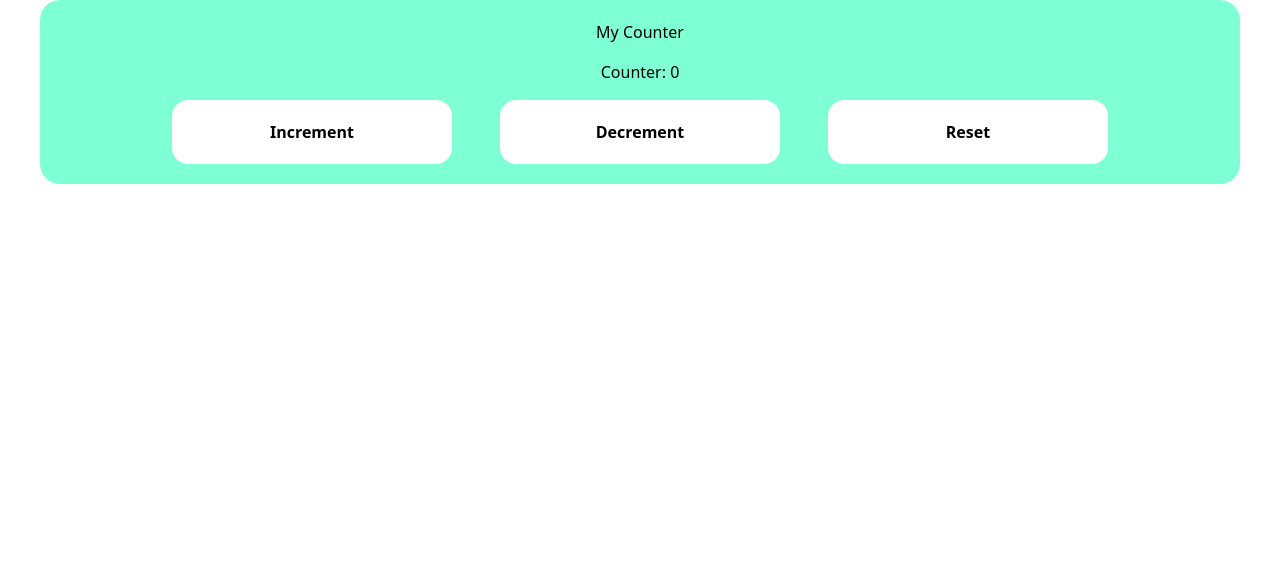
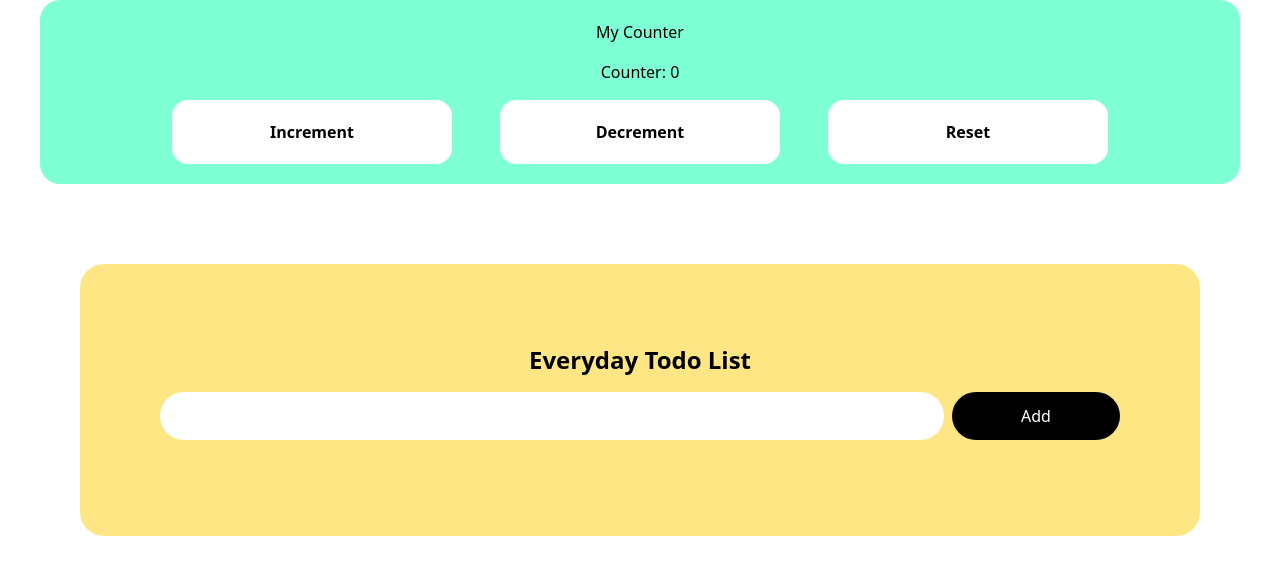
Before and after one commit to Subarna1911/Mini-Projects-, a React (Vite) app: page / in a window 1280 px wide. Shown: the top 574 px of the page. Built offline with nearby package versions, Linux system fonts and the light colour scheme.

Commit message:
simple todolist is built using usestate and react events

```diff
--- a/src/App.jsx
+++ b/src/App.jsx
@@ -1,10 +1,12 @@
 import React from 'react'
 import Counter from './components/Counter'
+import ToDoList from './components/ToDoList'
 
 const App = () => {
   return (
     <div>
       <Counter/>
+      <ToDoList/>
     </div>
   )
 }
--- /dev/null
+++ b/src/components/ToDoList.jsx
@@ -0,0 +1,59 @@
+import React from "react";
+import { useState, useEffect } from "react";
+
+const ToDoList = () => {
+    const[inputValues, setInputValues] = useState("");
+    const [items, setItems] = useState([]);
+
+  const handleChange = (e)=>{
+    setInputValues(e.target.value);
+  }
+
+  const handleClick = ()=>{
+    setItems(prevList=> [...prevList, inputValues]);
+    setInputValues("");
+
+  }
+
+  const removeList = (index)=>{
+    setItems(prevList => prevList.filter((_, i)=> i != index));
+  }
+
+  const handleKeyDown = (e) => {
+
+    if(e.key === "Enter"){
+        handleClick();
+    }
+  }
+
+
+  return (
+    <div className="max-w-screen h-full p-20">
+      <div className="container m-auto p-20 bg-amber-200 rounded-3xl">
+        <h2 className="text-2xl  font-bold text-center"> Everyday Todo List</h2>
+        <div className="flex justify-center items-center gap-2 my-4">
+          <input
+            className="bg-white w-full min-w-50 rounded-full px-4 py-3 outline-none"
+            type="text"
+            value={inputValues}
+            onChange={handleChange}
+             onKeyDown={handleKeyDown}
+
+          />
+          <button className="bg-black text-white px-4 py-3 rounded-full w-50 inline-block cursor-pointer" onClick={handleClick}>Add</button>
+        </div>
+
+        <div>
+            <ul className="space-x-2 w-full flex items-center sm:flex-wrap ">
+                {items.map((item , index)=>{
+                    return <li className="bg-green-600 rounded-full py-2 px-3 flex gap-3 text-white" key={index}>{item} <button onClick={()=>removeList(index)} className="text-red-700 font-bold  bg-white rounded-full px-2 y-2 cursor-pointer">X</button> </li>
+
+                })}
+            </ul>
+        </div>
+      </div>
+    </div>
+  );
+};
+
+export default ToDoList;
```
Also changed, not shown: 1 other file (tests, documents, lock files or other folders).
